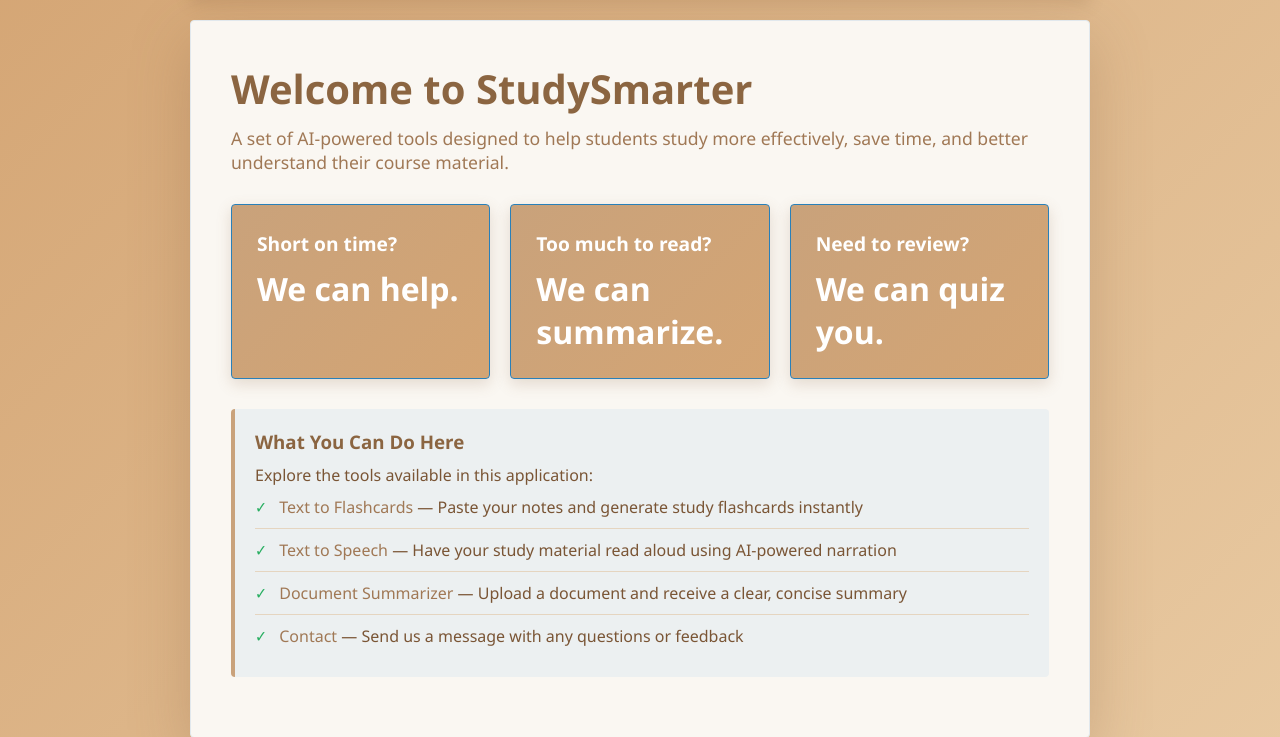
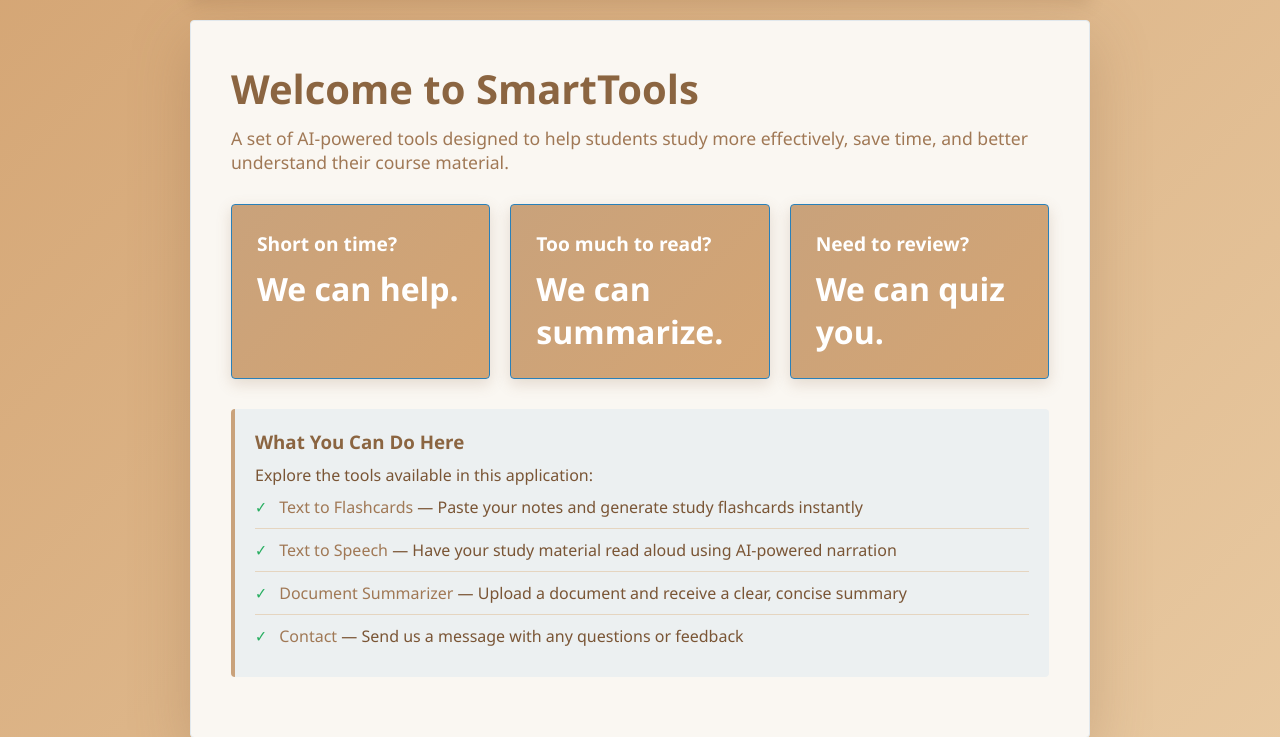
Before and after one commit to ejens0804/study_notes_web_app, a FastAPI app: page / in a window 1280 px wide. Shown: the part 88-825 px from the top of the page. Run offline with FastAPI, Linux system fonts and the light colour scheme.

Commit message:
changed names

```diff
--- a/templates/home.html
+++ b/templates/home.html
@@ -89,7 +89,7 @@
 {% endblock %}
 
 {% block content %}
-<h1>Welcome to StudySmarter</h1>
+<h1>Welcome to SmartTools</h1>
 <p class="subtitle">A set of AI-powered tools designed to help students study more effectively, save time, and better understand their course material.</p>
 
 <div class="card-grid">
```
